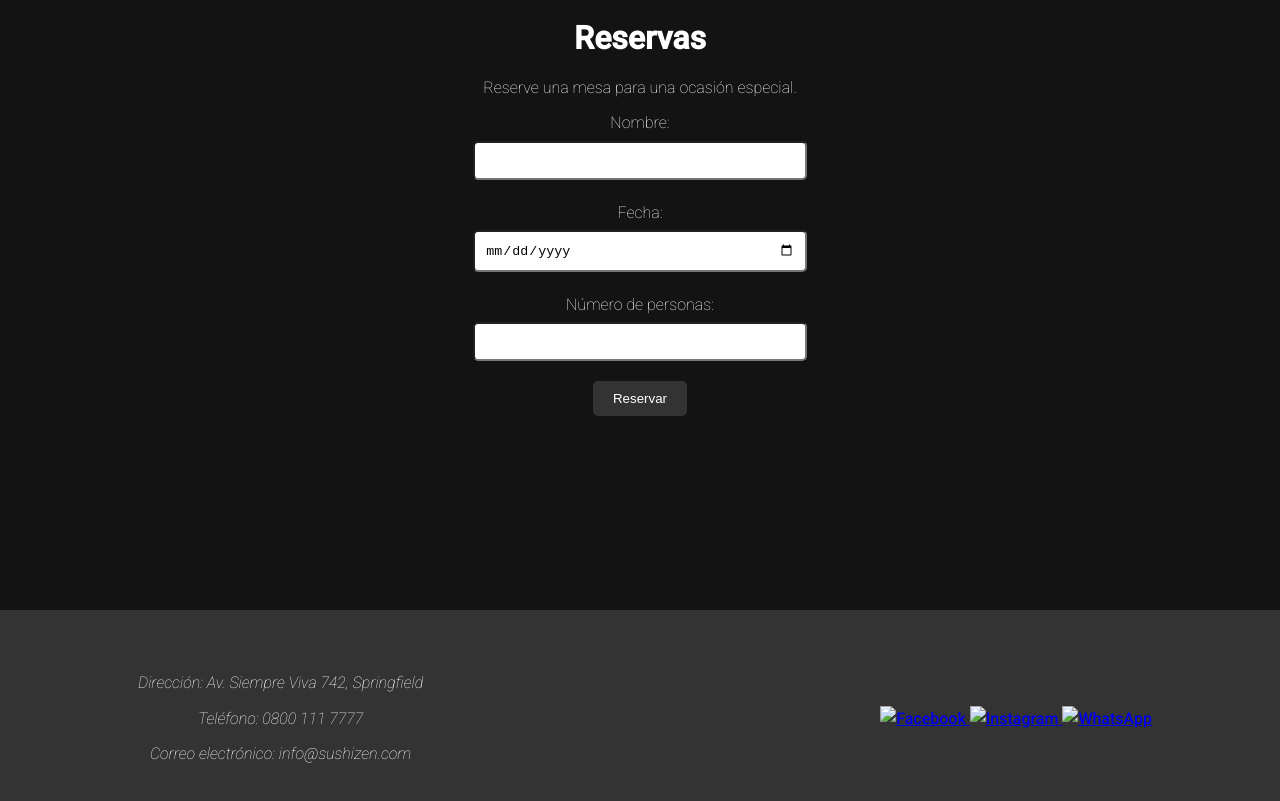
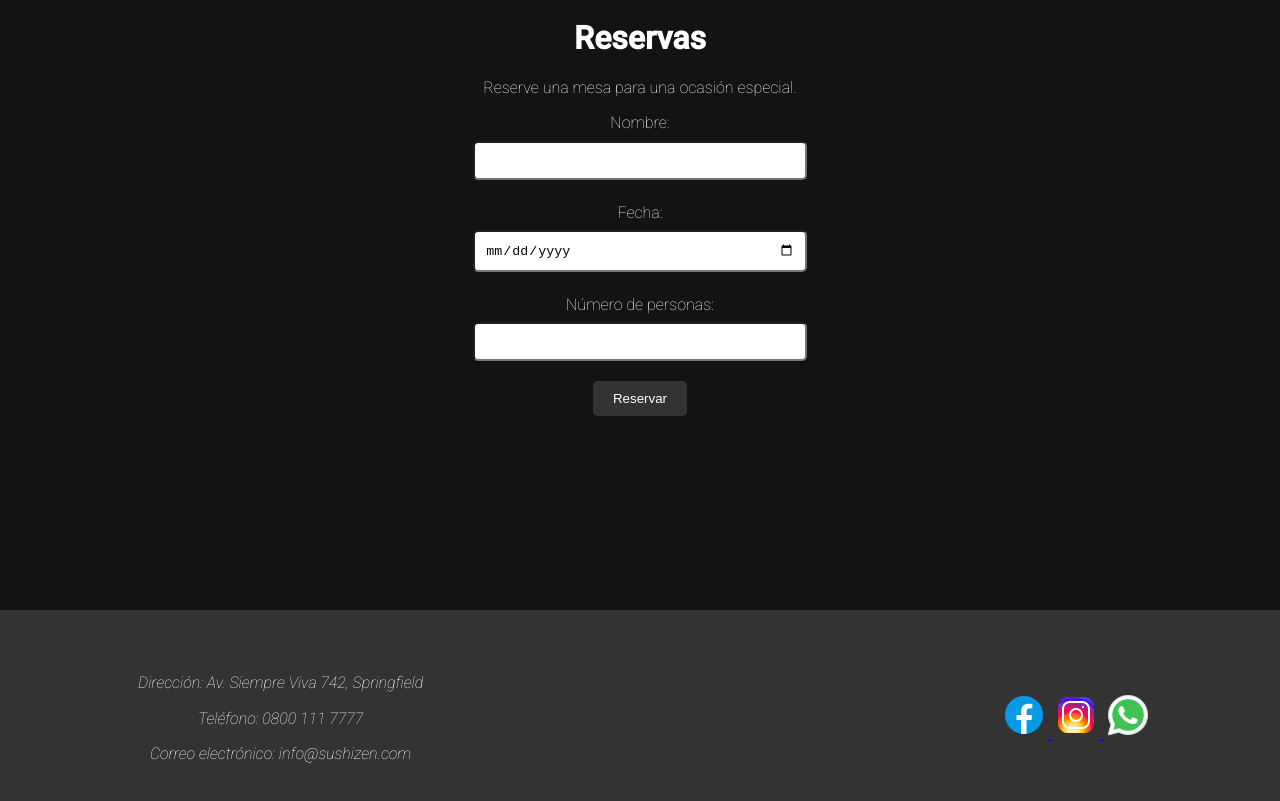
Before and after one commit to juanpablobais/sushizen, a plain HTML site: page index.html in a window 1280 px wide. Shown: the part 3164-3965 px from the top of the page. Drawn offline with Linux system fonts and the light colour scheme; the site is published under a folder, as on GitHub Pages, so addresses that start at the root find nothing.

Commit message:
arreglo rutas de imágenes

```diff
--- a/index.html
+++ b/index.html
@@ -147,15 +147,15 @@
         </div>
         <div class="social">
             <a href="https://www.facebook.com/" target="_blank">
-                <img src="/sources/facebook.png" alt="Facebook">
+                <img src="sources/facebook.png" alt="Facebook">
             </a>
 
             <a href="https://www.instagram.com/" target="_blank">
-                <img src="/sources/instagram.png" alt="Instagram">
+                <img src="sources/instagram.png" alt="Instagram">
             </a>
 
             <a href="https://web.whatsapp.com/" target="_blank">
-                <img src="/sources/whatsapp.png" alt="WhatsApp">
+                <img src="sources/whatsapp.png" alt="WhatsApp">
             </a>
 
         </div>
```
